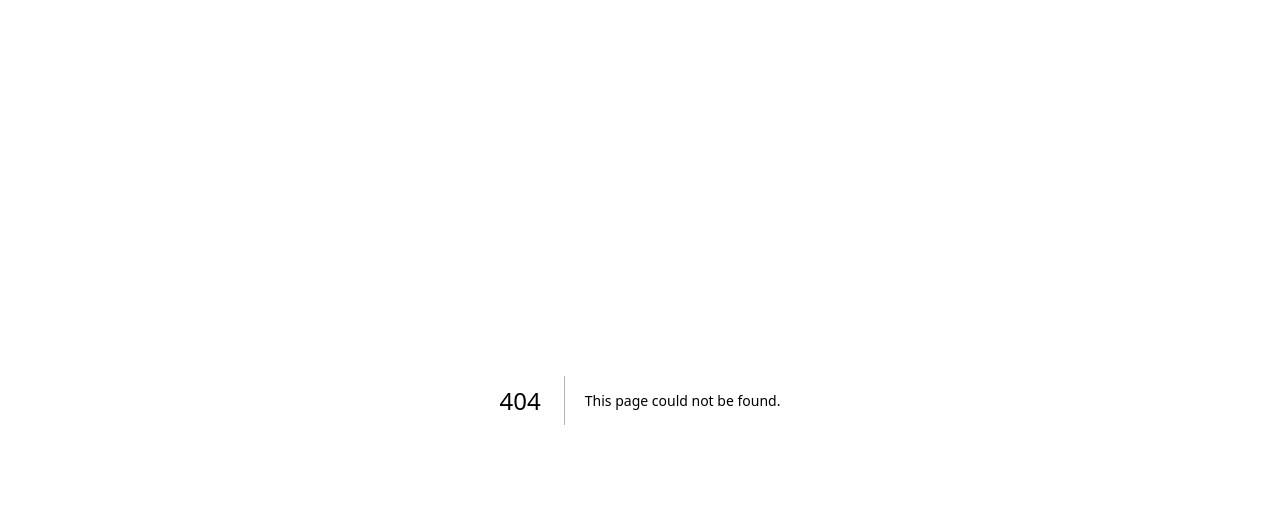
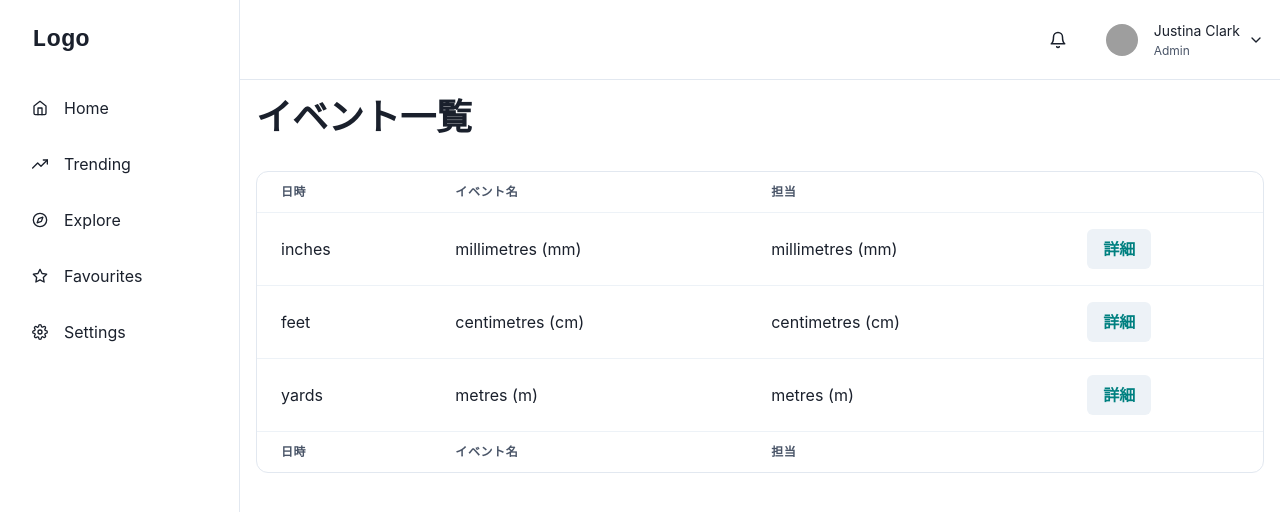
Before and after one commit to kobakazu0429/knct-iwsq-reserve, a Next.js app: page /dashboard/events in a window 1280 px wide. Before the commit this address had no page. Shown: the top 512 px of the page. Built offline with nearby package versions, Linux system fonts and the light colour scheme; grey boxes are pictures that could not be loaded.

Commit message:
feat: add chakra-ui and layouts

```diff
--- a/package.json
+++ b/package.json
@@ -12,16 +12,21 @@
     "seed": "ts-node ./prisma/seed.ts"
   },
   "dependencies": {
+    "@chakra-ui/react": "^2.5.1",
+    "@emotion/react": "^11.10.6",
+    "@emotion/styled": "^11.10.6",
     "@prisma/client": "4.10.1",
     "@types/node": "18.14.2",
     "@types/react": "18.0.28",
     "@types/react-dom": "18.0.11",
     "eslint": "^8.35.0",
     "eslint-config-next": "13.2.1",
+    "framer-motion": "^10.0.1",
     "next": "13.2.1",
     "prisma": "^4.10.1",
     "react": "18.2.0",
     "react-dom": "18.2.0",
+    "react-icons": "^4.7.1",
     "typescript": "4.9.5"
   },
   "devDependencies": {
--- /dev/null
+++ b/src/layouts/dashboard.tsx
@@ -0,0 +1,247 @@
+import React, { type ReactNode, type FC } from "react";
+import {
+  IconButton,
+  Avatar,
+  Box,
+  CloseButton,
+  Flex,
+  HStack,
+  VStack,
+  Icon,
+  useColorModeValue,
+  Link,
+  Drawer,
+  DrawerContent,
+  Text,
+  useDisclosure,
+  BoxProps,
+  FlexProps,
+  Menu,
+  MenuButton,
+  MenuDivider,
+  MenuItem,
+  MenuList,
+  Heading,
+} from "@chakra-ui/react";
+import {
+  FiHome,
+  FiTrendingUp,
+  FiCompass,
+  FiStar,
+  FiSettings,
+  FiMenu,
+  FiBell,
+  FiChevronDown,
+} from "react-icons/fi";
+import { type IconType } from "react-icons";
+
+interface LinkItemProps {
+  label: string;
+  icon: IconType;
+}
+const LinkItems: Array<LinkItemProps> = [
+  { label: "Home", icon: FiHome },
+  { label: "Trending", icon: FiTrendingUp },
+  { label: "Explore", icon: FiCompass },
+  { label: "Favourites", icon: FiStar },
+  { label: "Settings", icon: FiSettings },
+];
+
+interface PageProps {
+  title: string;
+  children: ReactNode;
+}
+
+export const SidebarWithHeader: FC<PageProps> = ({ title, children }) => {
+  const { isOpen, onOpen, onClose } = useDisclosure();
+  return (
+    <Box minH="100vh">
+      <SidebarContent
+        onClose={() => onClose}
+        display={{ base: "none", md: "block" }}
+      />
+      <Drawer
+        autoFocus={false}
+        isOpen={isOpen}
+        placement="left"
+        onClose={onClose}
+        returnFocusOnClose={false}
+        onOverlayClick={onClose}
+        size="full"
+      >
+        <DrawerContent>
+          <SidebarContent onClose={onClose} />
+        </DrawerContent>
+      </Drawer>
+      {/* mobilenav */}
+      <MobileNav onOpen={onOpen} />
+      <Box ml={{ base: 0, md: 60 }} p="4">
+        <main>
+          <VStack spacing="8" align="stretch">
+            <Heading size="xl" as="h1">
+              {title}
+            </Heading>
+
+            {children}
+          </VStack>
+        </main>
+      </Box>
+    </Box>
+  );
+};
+
+interface SidebarProps extends BoxProps {
+  onClose: () => void;
+}
+
+const SidebarContent = ({ onClose, ...rest }: SidebarProps) => {
+  return (
+    <Box
+      transition="3s ease"
+      bg={useColorModeValue("white", "gray.900")}
+      borderRight="1px"
+      borderRightColor={useColorModeValue("gray.200", "gray.700")}
+      w={{ base: "full", md: 60 }}
+      pos="fixed"
+      h="full"
+      {...rest}
+    >
+      <Flex h="20" alignItems="center" mx="8" justifyContent="space-between">
+        <Text fontSize="2xl" fontFamily="monospace" fontWeight="bold">
+          Logo
+        </Text>
+        <CloseButton display={{ base: "flex", md: "none" }} onClick={onClose} />
+      </Flex>
+      {LinkItems.map((link) => (
+        <NavItem key={link.label} icon={link.icon} label={link.label} />
+      ))}
+    </Box>
+  );
+};
+
+interface NavItemProps extends FlexProps {
+  icon: IconType;
+  label: string;
+}
+const NavItem = ({ icon, label, ...rest }: NavItemProps) => {
+  return (
+    <Link
+      href="#"
+      style={{ textDecoration: "none" }}
+      _focus={{ boxShadow: "none" }}
+    >
+      <Flex
+        align="center"
+        p="4"
+        mx="4"
+        borderRadius="lg"
+        role="group"
+        cursor="pointer"
+        _hover={{
+          bg: "cyan.400",
+          color: "white",
+        }}
+        {...rest}
+      >
+        {icon && (
+          <Icon
+            mr="4"
+            fontSize="16"
+            _groupHover={{
+              color: "white",
+            }}
+            as={icon}
+          />
+        )}
+        {label}
+      </Flex>
+    </Link>
+  );
+};
+
+interface MobileProps extends FlexProps {
+  onOpen: () => void;
+}
+const MobileNav = ({ onOpen, ...rest }: MobileProps) => {
+  return (
+    <Flex
+      ml={{ base: 0, md: 60 }}
+      px={{ base: 4, md: 4 }}
+      height="20"
+      alignItems="center"
+      bg={useColorModeValue("white", "gray.900")}
+      borderBottomWidth="1px"
+      borderBottomColor={useColorModeValue("gray.200", "gray.700")}
+      justifyContent={{ base: "space-between", md: "flex-end" }}
+      {...rest}
+    >
+      <IconButton
+        display={{ base: "flex", md: "none" }}
+        onClick={onOpen}
+        variant="outline"
+        aria-label="open menu"
+        icon={<FiMenu />}
+      />
+
+      <Text
+        display={{ base: "flex", md: "none" }}
+        fontSize="2xl"
+        fontFamily="monospace"
+        fontWeight="bold"
+      >
+        Logo
+      </Text>
+
+      <HStack spacing={{ base: "0", md: "6" }}>
+        <IconButton
+          size="lg"
+          variant="ghost"
+          aria-label="open menu"
+          icon={<FiBell />}
+        />
+        <Flex alignItems={"center"}>
+          <Menu>
+            <MenuButton
+              py={2}
+              transition="all 0.3s"
+              _focus={{ boxShadow: "none" }}
+            >
+              <HStack>
+                <Avatar
+                  size={"sm"}
+                  src={
+                    "https://images.unsplash.com/photo-1619946794135-5bc917a27793?ixlib=rb-0.3.5&q=80&fm=jpg&crop=faces&fit=crop&h=200&w=200&s=b616b2c5b373a80ffc9636ba24f7a4a9"
+                  }
+                />
+                <VStack
+                  display={{ base: "none", md: "flex" }}
+                  alignItems="flex-start"
+                  spacing="1px"
+                  ml="2"
+                >
+                  <Text fontSize="sm">Justina Clark</Text>
+                  <Text fontSize="xs" color="gray.600">
+                    Admin
+                  </Text>
+                </VStack>
+                <Box display={{ base: "none", md: "flex" }}>
+                  <FiChevronDown />
+                </Box>
+              </HStack>
+            </MenuButton>
+            <MenuList
+              bg={useColorModeValue("white", "gray.900")}
+              borderColor={useColorModeValue("gray.200", "gray.700")}
+            >
+              <MenuItem>Profile</MenuItem>
+              <MenuItem>Settings</MenuItem>
+              <MenuItem>Billing</MenuItem>
+              <MenuDivider />
+              <MenuItem>Sign out</MenuItem>
+            </MenuList>
+          </Menu>
+        </Flex>
+      </HStack>
+    </Flex>
+  );
+};
--- a/src/pages/_app.tsx
+++ b/src/pages/_app.tsx
@@ -1,6 +1,10 @@
-import "../styles/globals.css";
 import type { AppProps } from "next/app";
+import { ChakraProvider } from "@chakra-ui/react";
 
 export default function App({ Component, pageProps }: AppProps) {
-  return <Component {...pageProps} />;
+  return (
+    <ChakraProvider>
+      <Component {...pageProps} />
+    </ChakraProvider>
+  );
 }
--- /dev/null
+++ b/src/pages/dashboard/events/index.tsx
@@ -0,0 +1,77 @@
+import {
+  Button,
+  Table,
+  Thead,
+  Tbody,
+  Tfoot,
+  Tr,
+  Th,
+  Td,
+  TableContainer,
+} from "@chakra-ui/react";
+import { SidebarWithHeader } from "../../../layouts/dashboard";
+
+const Events = () => {
+  return (
+    <SidebarWithHeader title="イベント一覧">
+      <TableContainer
+        borderRadius="xl"
+        border="1px"
+        borderColor="chakra-border-color"
+      >
+        <Table variant="simple">
+          <Thead>
+            <Tr>
+              <Th>日時</Th>
+              <Th>イベント名</Th>
+              <Th>担当</Th>
+              <Th></Th>
+            </Tr>
+          </Thead>
+          <Tbody>
+            <Tr>
+              <Td>inches</Td>
+              <Td>millimetres (mm)</Td>
+              <Td>millimetres (mm)</Td>
+              <Td>
+                <Button color="teal" as="a" href="#">
+                  詳細
+                </Button>
+              </Td>
+            </Tr>
+            <Tr>
+              <Td>feet</Td>
+              <Td>centimetres (cm)</Td>
+              <Td>centimetres (cm)</Td>
+              <Td>
+                <Button color="teal" as="a" href="#">
+                  詳細
+                </Button>
+              </Td>
+            </Tr>
+            <Tr>
+              <Td>yards</Td>
+              <Td>metres (m)</Td>
+              <Td>metres (m)</Td>
+              <Td>
+                <Button color="teal" as="a" href="#">
+                  詳細
+                </Button>
+              </Td>
+            </Tr>
+          </Tbody>
+          <Tfoot>
+            <Tr>
+              <Th>日時</Th>
+              <Th>イベント名</Th>
+              <Th>担当</Th>
+              <Th></Th>
+            </Tr>
+          </Tfoot>
+        </Table>
+      </TableContainer>
+    </SidebarWithHeader>
+  );
+};
+
+export default Events;
```
Also changed, not shown: 1 other file (tests, documents, lock files or other folders).
